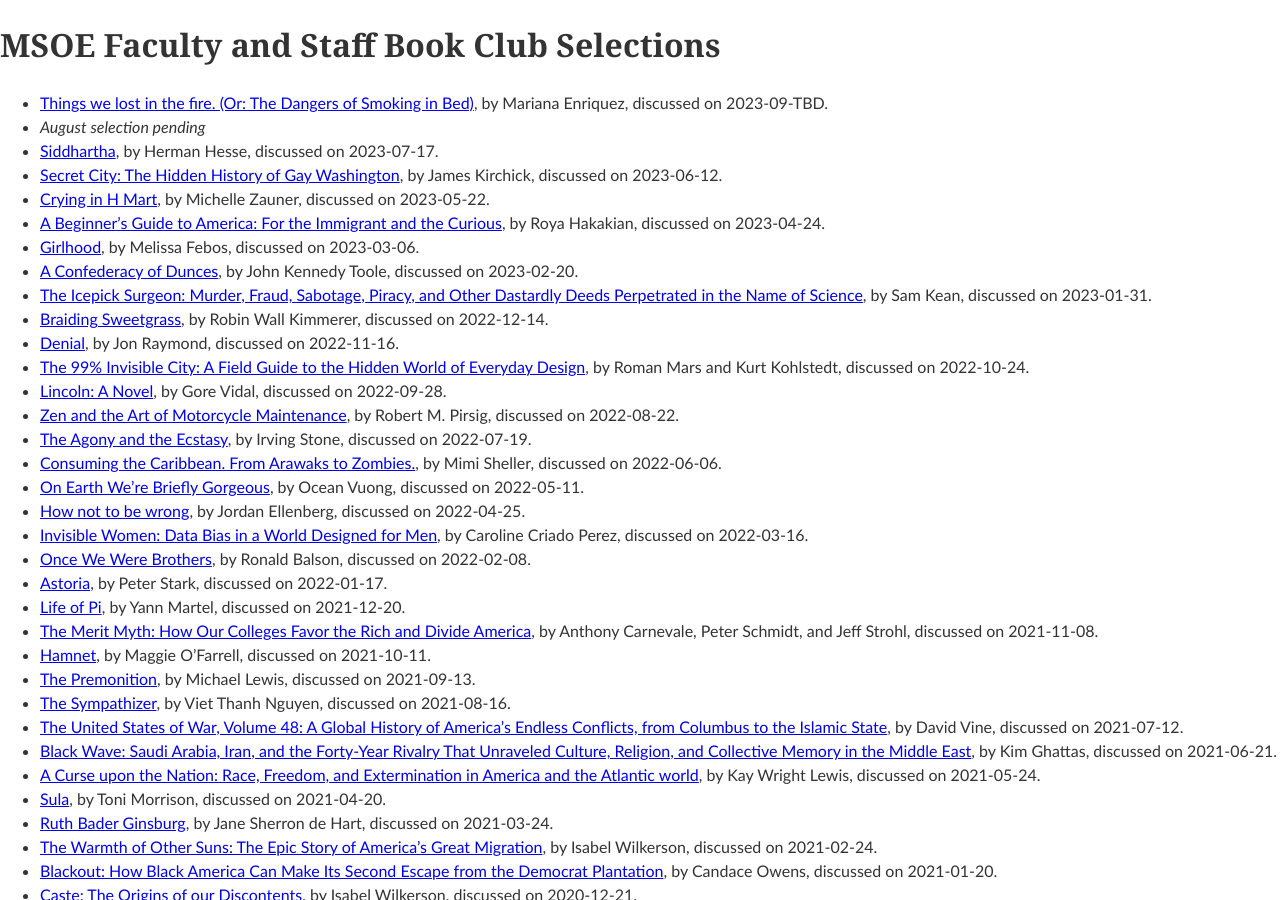
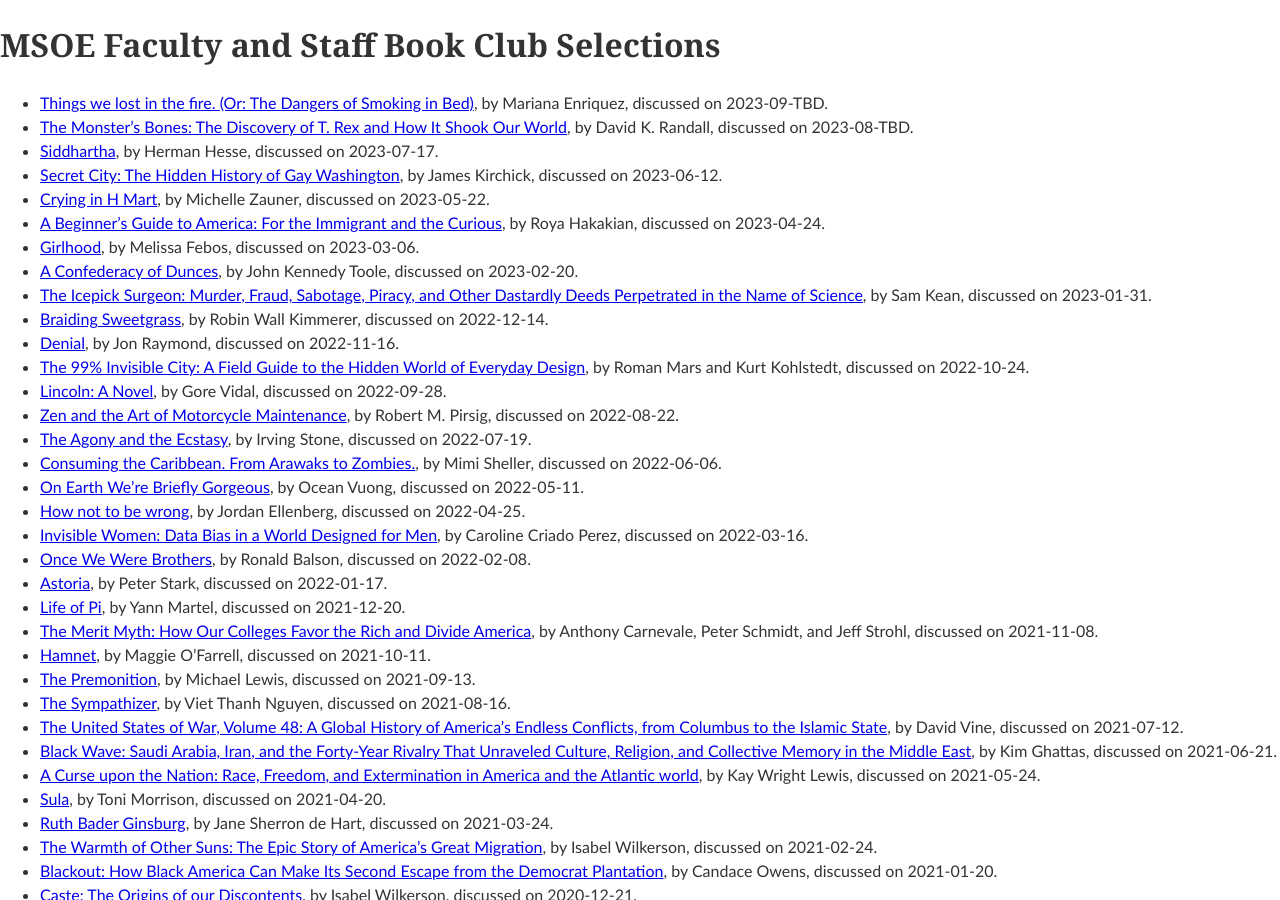
Before and after one commit to edurant/edurant.github.io, a Jekyll site: the page built from misc/bookClub.md, in a window 1280 px wide and 900 px high. Built offline with Jekyll 4.4.1, drawn with Linux system fonts in a browser that asks for light colours; our own code applies the rules of GitHub Pages for plain Markdown files.

Commit message:
MSOE book club August selection

```diff
--- a/misc/bookClub.md
+++ b/misc/bookClub.md
@@ -1,9 +1,9 @@
 ---
 title: "MSOE Faculty and Staff Book Club Selections"
-date: 2023-06-15 14:40:30 -0500
+date: 2023-07-12 16:57:30 -0500
 ---
 * [Things we lost in the fire. (Or: The Dangers of Smoking in Bed)](https://bookshop.org/p/books/things-we-lost-in-the-fire-stories-mariana-enriquez/11163596), by Mariana Enriquez, discussed on 2023-09-TBD.
-* *August selection pending*
+* [The Monster's Bones: The Discovery of T. Rex and How It Shook Our World](https://bookshop.org/p/books/the-monster-s-bones-the-discovery-of-t-rex-and-how-it-shook-our-world-david-k-randall/17088901?ean=9781324006534), by David K. Randall, discussed on 2023-08-TBD.
 * [Siddhartha](https://bookshop.org/books/siddhartha-8596a466-5e6b-42a1-b2d9-0324e5a988d3/9780553208849), by Herman Hesse, discussed on 2023-07-17.
 * [Secret City: The Hidden History of Gay Washington](https://bookshop.org/p/books/secret-city-the-hidden-history-of-gay-washington-james-kirchick/15926093), by James Kirchick, discussed on 2023-06-12.
 * [Crying in H Mart](https://bookshop.org/p/books/crying-in-h-mart-a-memoir-michelle-zauner/19630554), by Michelle Zauner, discussed on 2023-05-22.
```
Also changed, not shown: advising/msml.md (+1 -1 lines).
